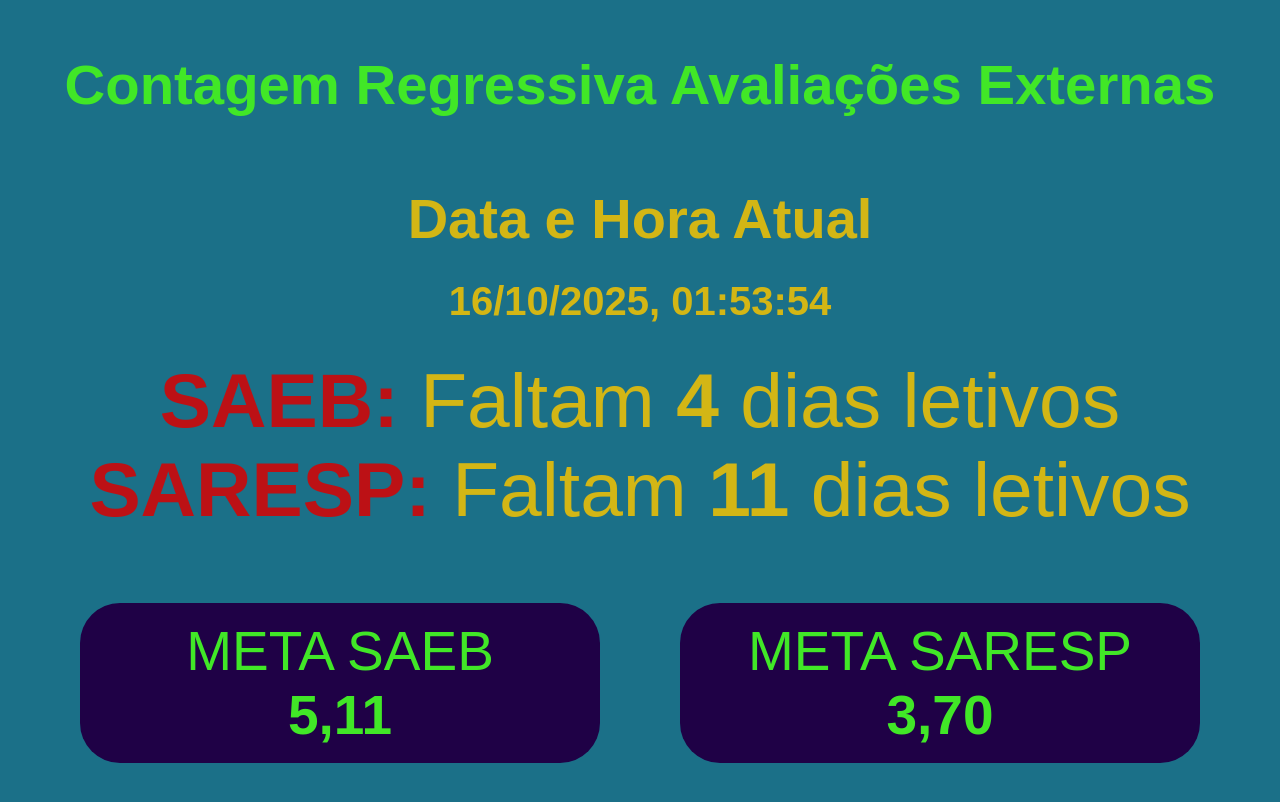
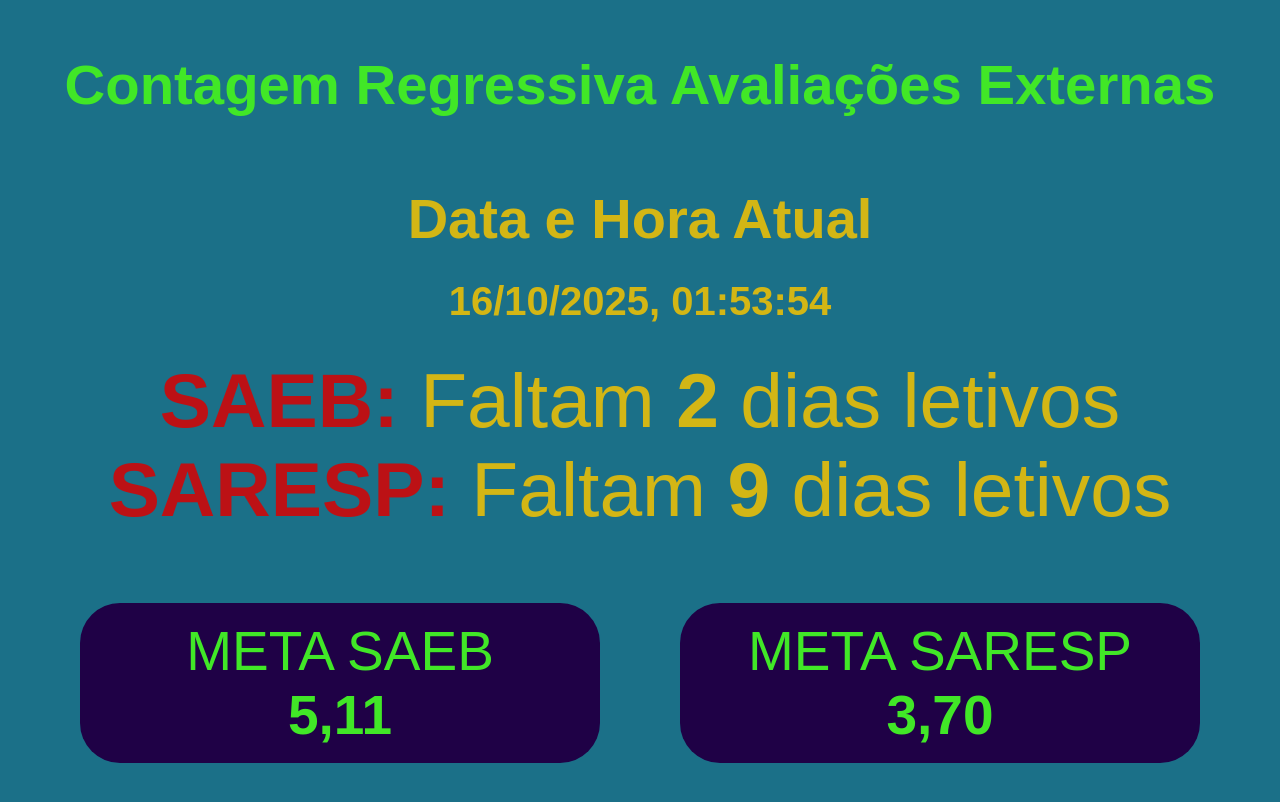
Before and after one commit to PEC-Dailton/PROVAS-SAEB-SARESP-, a plain HTML site: page index.html in a window 1280 px wide. Drawn offline with Linux system fonts and the light colour scheme.

Commit message:
Update index.html

```diff
--- a/index.html
+++ b/index.html
@@ -31,11 +31,11 @@
 
 <div>
     <div class="blink" id="prova1">
-        <strong><span class="blue">SAEB: </span></strong>  Faltam <strong>4</strong> dias letivos
+        <strong><span class="blue">SAEB: </span></strong>  Faltam <strong>2</strong> dias letivos
     </div>
 
     <div class="blink" id="prova2">
-        <strong><span class="blue">SARESP: </span></strong>  Faltam <strong>11</strong> dias letivos
+        <strong><span class="blue">SARESP: </span></strong>  Faltam <strong>9</strong> dias letivos
     </div>
 </div>
 
```
